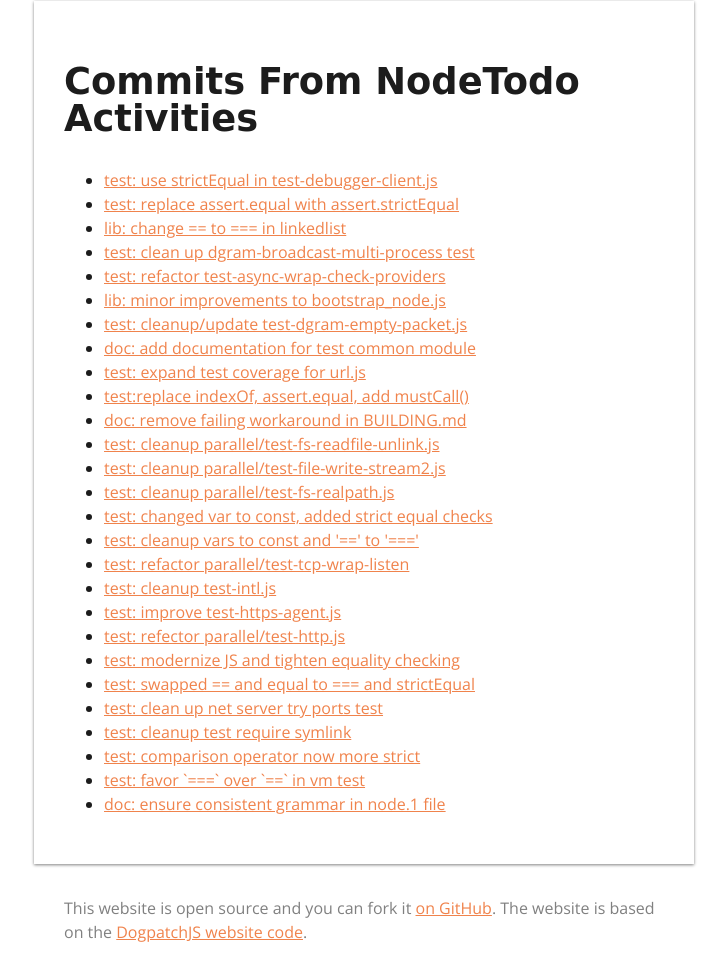
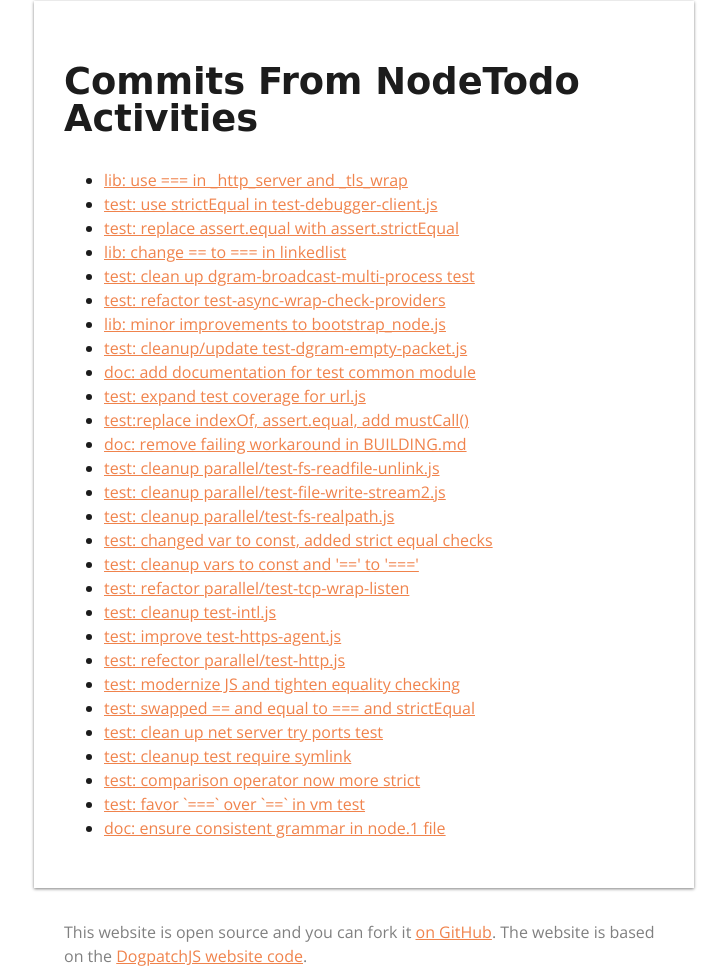
Before and after one commit to Trott/nodetodo, a plain HTML site: page index.html in a window 1280 px wide. Shown: the part 1748-2716 px from the top of the page, without its empty margins (276-1003 px from the left). Drawn offline with nearby package versions, Linux system fonts and the light colour scheme; a web font is replaced by a local one.

Commit message:
add commit

```diff
--- a/index.html
+++ b/index.html
@@ -88,6 +88,7 @@
       <section>
         <h2>Commits From NodeTodo Activities</h2>
         <ul>
+          <li><a href="https://github.com/nodejs/node/commit/20fa6e7d07c8c593548330b478c1869adaaf1456">lib: use === in _http_server and _tls_wrap</a></li>
           <li><a href="https://github.com/nodejs/node/commit/4658d0c8ce08790b0e9c231bb2d98ca119f972c0">test: use strictEqual in test-debugger-client.js</a></li>
           <li><a href="https://github.com/nodejs/node/commit/18016d3b3fd27fd2744a17a54f15631af6206df1">test: replace assert.equal with assert.strictEqual</a></li>
           <li><a href="https://github.com/nodejs/node/commit/62d8134c50a1f65d6c0ae139e60e0cac701c8a84">lib: change == to === in linkedlist</a></li>
```
